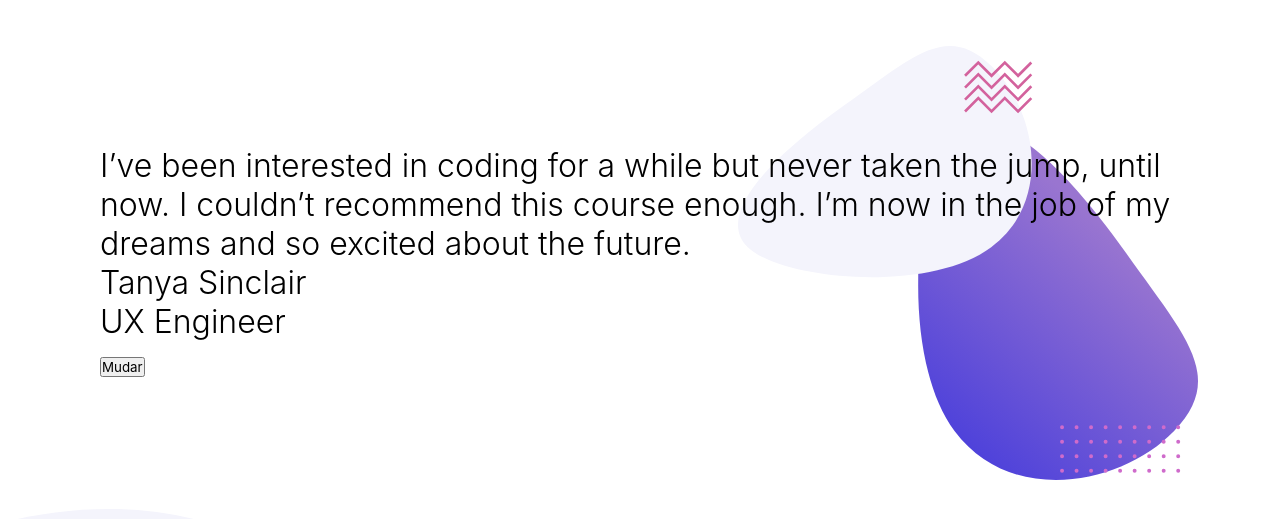
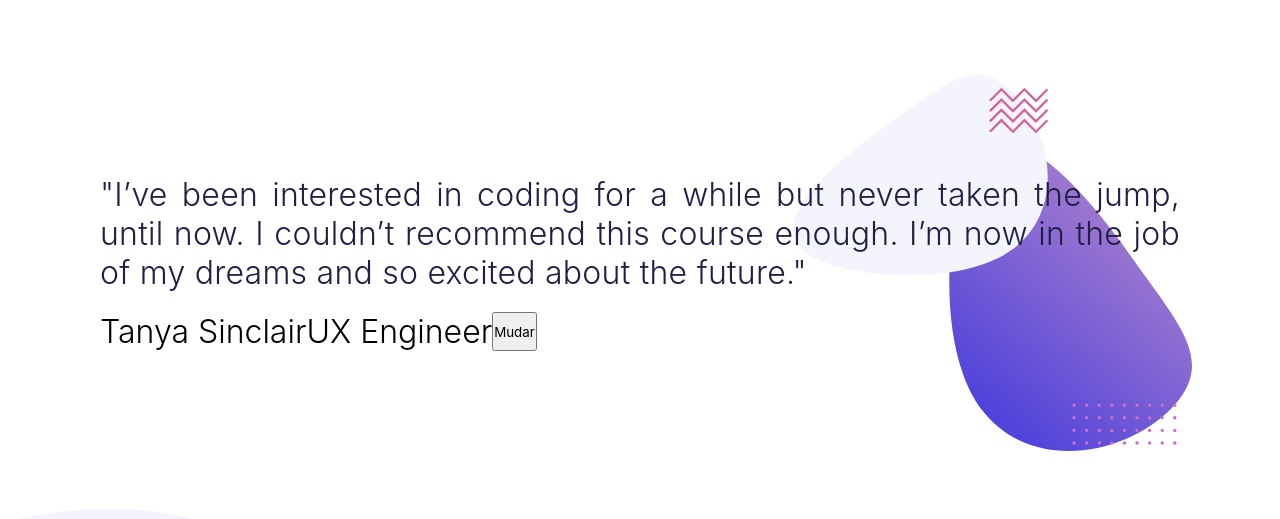
Before and after one commit to Danielhu3/testimonial-slider, a React (Create React App) app: page / in a window 1280 px wide. Shown: the part 137-656 px from the top of the page. Built offline with nearby package versions, Linux system fonts and the light colour scheme.

Commit message:
text component styling

```diff
--- a/src/components/information/index.tsx
+++ b/src/components/information/index.tsx
@@ -8,7 +8,8 @@ const testimonialList: List[] = [
   {
     name: 'Tanya Sinclair',
     office: 'UX Engineer',
-    text: "I’ve been interested in coding for a while but never taken the jump, until now. I couldn’t recommend this course enough. I’m now in the job of my dreams and so excited about the future.",
+
+    text: `"I’ve been interested in coding for a while but never taken the jump, until now. I couldn’t recommend this course enough. I’m now in the job of my dreams and so excited about the future."`,
   },
 
   {
--- a/src/components/information/style.ts
+++ b/src/components/information/style.ts
@@ -1,3 +1,7 @@
 import styled from "styled-components";
 
-export const Information = styled.div``
+export const Information = styled.div`
+
+    display: flex;
+    flex-wrap: wrap;
+`
--- a/src/components/text/style.ts
+++ b/src/components/text/style.ts
@@ -1,3 +1,11 @@
 import styled from "styled-components";
 
-export const Text = styled.p``
+export const Text = styled.p`
+
+    color: hsl(240, 38%, 20%);
+    font-weight: 300;
+    text-align: justify;
+    letter-spacing: 0.25px;
+
+    margin-bottom: 2rem;
+`
```
